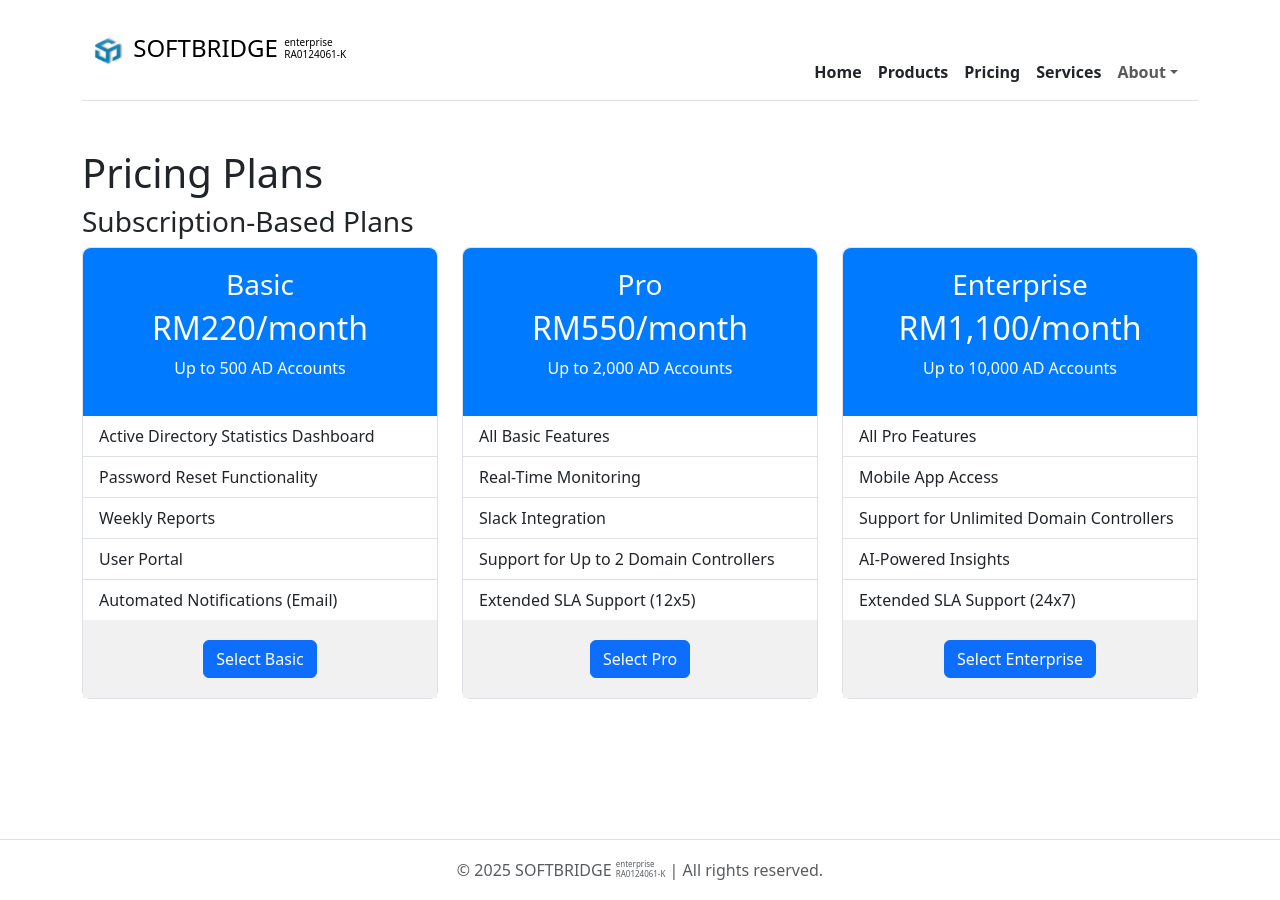
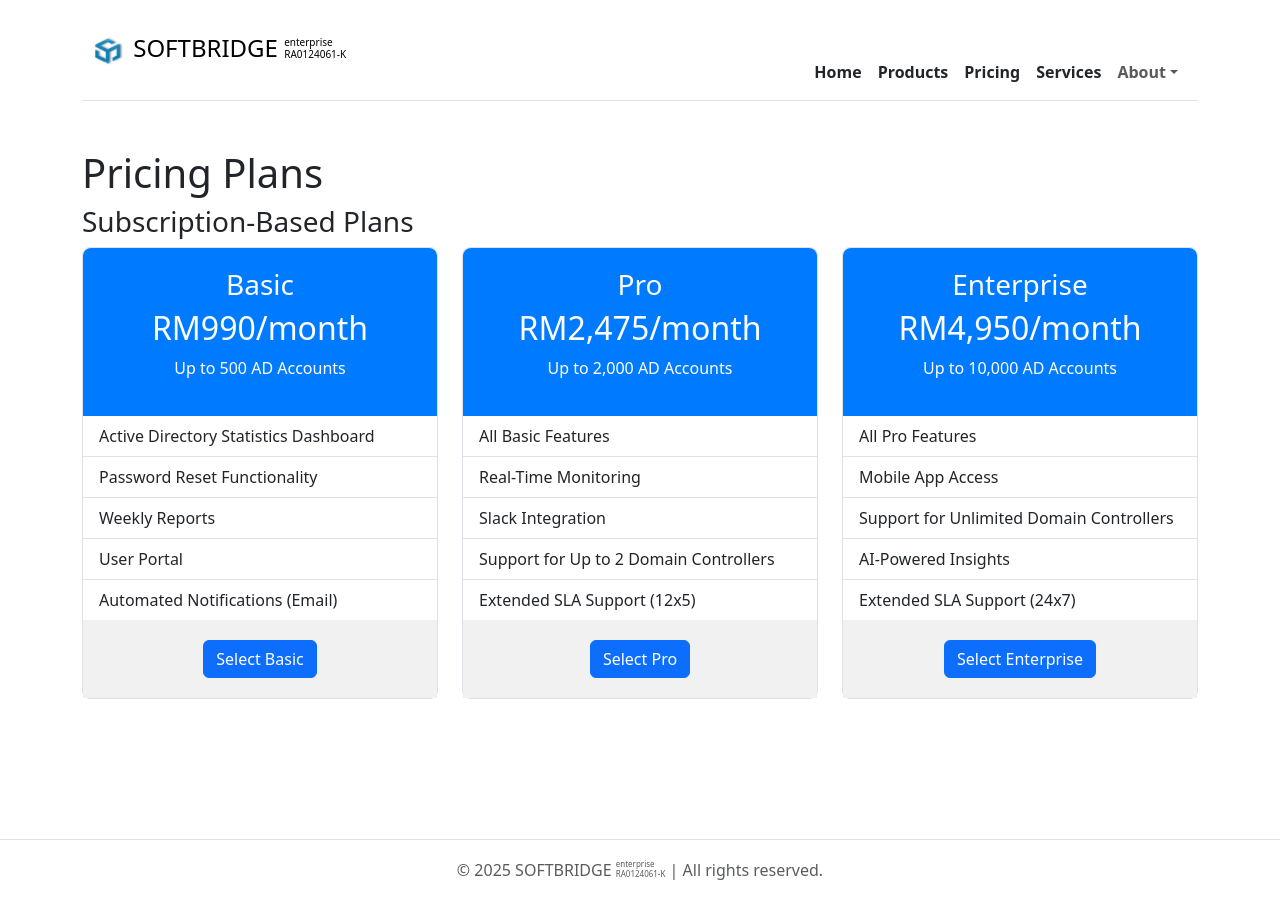
Before and after one commit to mfauziii/softbridge.github.io, a Jekyll site: the page built from pricing.md, in a window 1280 px wide. Built offline with Jekyll 4.4.1, drawn with Linux system fonts in a browser that asks for light colours; nearby versions of some CDN libraries.

Commit message:
Update pricing.md

```diff
--- a/pricing.md
+++ b/pricing.md
@@ -13,7 +13,7 @@ title: "Pricing"
       <div class="pricing-card">
           <div class="pricing-header text-center">
               <h3>Basic</h3>
-              <h2>RM220/month</h2>
+              <h2>RM990/month</h2>
               <p>Up to 500 AD Accounts</p>
           </div>
           <ul class="list-group list-group-flush">
@@ -34,7 +34,7 @@ title: "Pricing"
       <div class="pricing-card">
           <div class="pricing-header text-center">
               <h3>Pro</h3>
-              <h2>RM550/month</h2>
+              <h2>RM2,475/month</h2>
               <p>Up to 2,000 AD Accounts</p>
           </div>
           <ul class="list-group list-group-flush">
@@ -55,7 +55,7 @@ title: "Pricing"
       <div class="pricing-card">
           <div class="pricing-header text-center">
               <h3>Enterprise</h3>
-              <h2>RM1,100/month</h2>
+              <h2>RM4,950/month</h2>
               <p>Up to 10,000 AD Accounts</p>
           </div>
           <ul class="list-group list-group-flush">
```
